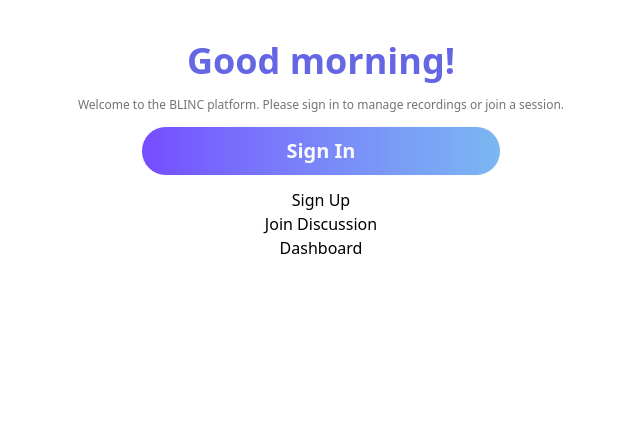
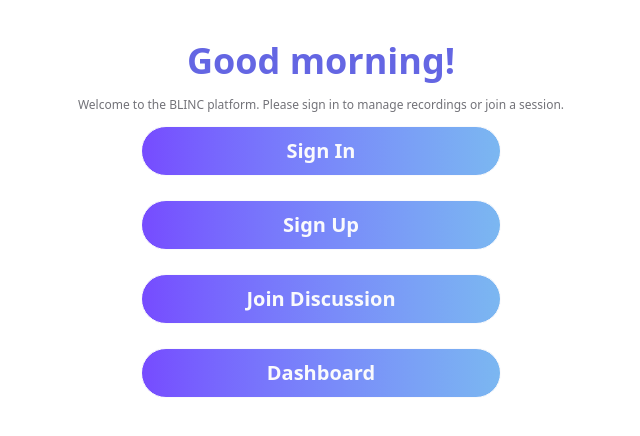
Before and after one commit to tiilt-lab/chemistry-dashboard, a React (Vite) app in the folder frontend/: page / in a window 1280 px wide. Shown: the top 436 px of the page, without its empty margins (319-959 px from the left). Built offline with nearby package versions, Linux system fonts and the light colour scheme.

Commit message:
pushing changes

```diff
--- a/frontend/src/byod-join/byod-join-component.jsx
+++ b/frontend/src/byod-join/byod-join-component.jsx
@@ -212,6 +212,7 @@
             requestStartAudioProcessing()
         }
         if (audioconnected && videoconnected) {
+            requestStartAudioProcessing()
             requestStartVideoProcessing()
         }
     }, [audioconnected, videoconnected])
@@ -342,7 +343,7 @@
         if (joinwith === "Audio") {
             if (audioconnected && authenticated) {
                 if (audiows.current === null || audiows.current.readyState !== WebSocket.OPEN) return;
-
+                setCurrentForm("")
                 const send = () => {
                     if (audiows.current.readyState === WebSocket.OPEN) {
                         audiows.current.send(JSON.stringify({ type: "heartbeat", key: key }));
@@ -362,9 +363,14 @@
 
         } else if (joinwith === "Video" || joinwith === "Videocartoonify") {
             if (audioconnected && videoconnected && authenticated && videoAuthenticated) {
-                if (audiows.current === null || audiows.current.readyState !== WebSocket.OPEN || videows === null || videows.readyState !== WebSocket.OPEN) return;
+                if (audiows.current === null || audiows.current.readyState !== WebSocket.OPEN || videows === null || videows.readyState !== WebSocket.OPEN) {
+                    // console.log("returning from heartbeat setup");
+                    return;
+                }
+                setCurrentForm("")
                 const send = () => {
                     if (audiows.current.readyState === WebSocket.OPEN && videows.readyState === WebSocket.OPEN) {
+                        console.log("returning from heartbeat setup");
                         audiows.current.send(JSON.stringify({ type: "heartbeat", key: key }));
                         videows.send(JSON.stringify({ type: "heartbeat", key: key }));
 
@@ -880,13 +886,14 @@
             setReconnectCounter(0)
             setPageTitle(name)
             setReload(true)
-            setCurrentForm("")
+
         };
 
         audiows.current.onmessage = (e) => {
             const message = JSON.parse(e.data)
 
             if (message["type"] === "start") {
+                console.log("audio authenticated ...." )
                 setAuthenticated(true)
                 closeDialog()
             } else if (message['type'] === 'registeredfingerprintadded') {
@@ -1386,7 +1393,8 @@
 
 return (
     <ByodJoinPage
-        connected={audioconnected}
+        audioconnected={audioconnected}
+        videoconnected={videoconnected}
         authenticated={authenticated}
         videoAuthenticated={videoAuthenticated}
         GLOW_COLOR={GLOW_COLOR}
--- a/frontend/src/byod-join/html-pages.jsx
+++ b/frontend/src/byod-join/html-pages.jsx
@@ -25,7 +25,6 @@
 import { AppInfographicsComparison } from "../components/infographics-view/infographics-comparison"
 
 function ByodJoinPage(props) {
-    // console.log(props, 'props')
     return (
         <>
             {(props.currentForm === "gottoselectedtranscript" &&
@@ -62,7 +61,7 @@
                             }
                             nav={() => props.navigateToLogin()}
                         />
-                        {!props.connected && (
+                        {(!props.audioconnected) && (
                             <React.Fragment>
                                 <div className="@container relative box-border flex grow flex-col items-center justify-between overflow-y-auto text-center">
                                     <div>
@@ -150,7 +149,7 @@
                                 </div>
                             </React.Fragment>
                         )}
-                        {props.connected && props.joinwith === "Audio" &&
+                        {props.audioconnected && props.joinwith === "Audio" &&
                             props.authenticated &&
                             !props.speakersValidated && (
                                 <React.Fragment>
@@ -304,7 +303,7 @@
                             )
                         }
 
-                        {props.connected && (props.joinwith === "Video" || props.joinwith === "Videocartoonify") &&
+                        {props.audioconnected && props.videoconnected && (props.joinwith === "Video" || props.joinwith === "Videocartoonify") &&
                             props.authenticated && props.videoAuthenticated &&
                             !props.speakersValidated && (
                                 <React.Fragment>
@@ -458,7 +457,7 @@
                             )
                         }
 
-                        {props.connected &&
+                        {props.audioconnected &&
                             props.authenticated &&
                             props.speakersValidated && (
                                 <>
--- a/frontend/src/landing-page/landing-page-components.jsx
+++ b/frontend/src/landing-page/landing-page-components.jsx
@@ -32,22 +32,18 @@
                 Sign In
             </button>
 
-<button className={isLargeScreen() ? "basic-button medium-button" : "basic-button small-button"}
-   onClick={()=> navigate('/signup')}
-  >
+            <button className="lanky-button" onClick={() => navigate('/signup')}>
                 Sign Up
             </button>
 
-  <button
-  className={isLargeScreen() ? "basic-button medium-button" : "basic-button small-button"}
-    onClick = {()=> navigate('/join')}
+            <button className="lanky-button"
+                onClick={() => navigate('/join')}
             >
                 Join Discussion
             </button >
 
-  <button
-  className={isLargeScreen() ? "basic-button medium-button" : "basic-button small-button"}
-    onClick = {()=> navigate('/dashboard')}
+            <button className="lanky-button"
+                onClick={() => navigate('/dashboard')}
             >
                 Dashboard
             </button >
--- a/frontend/src/services/auth-service.js
+++ b/frontend/src/services/auth-service.js
@@ -54,7 +54,7 @@
               if (err["message"] === "Username already exists."){
                 const student = StudentModel.fromJson(err["data"] );
                 if (student.biometric_captured === "yes"){
-                  setAlertMessage("The Username has been selected by anothr student, please enter a different one")
+                  setAlertMessage("The Username has been selected by another student, please enter a different one")
                   setShowAlert(true)
                 }else{
                   setStudentObject(student)
--- a/frontend/src/settings/html-pages.jsx
+++ b/frontend/src/settings/html-pages.jsx
@@ -35,9 +35,9 @@
 
               <React.Fragment>
                 <div className={style["section-header"]}>Manage Student Profile</div>
-            <div className={style["option-button"]} style ={{width: adjDim(300) + 'px',}} onClick={() => props.openDialog("ViewStudentProfile", true)}>View Students</div>
-            <div className={style["option-button"]} style ={{width: adjDim(300) + 'px',}} onClick={() => props.openDialog("AddStudentProfile")}>Add Student Profile</div>
-            <div className={style["option-button"]} style ={{width: adjDim(300) + 'px',}} onClick={() => props.openDialog("DeleteStudentProfile", true)}>Delete Student Profile</div>
+                <div className="option-button small-section" onClick={() => props.openDialog("ViewStudentProfile", true)}>View Students</div>
+                <div className="option-button small-section" onClick={() => props.openDialog("AddStudentProfile")}>Add Student Profile</div>
+                <div className="option-button small-section" onClick={() => props.openDialog("DeleteStudentProfile", true)}>Delete Student Profile</div>
               </React.Fragment>
             </>
 
@@ -399,4 +399,4 @@
   )
 }
 
-export {SettingComponentPage}
+export { SettingComponentPage }
```
Lines whose indentation alone changed are shown as unchanged.
